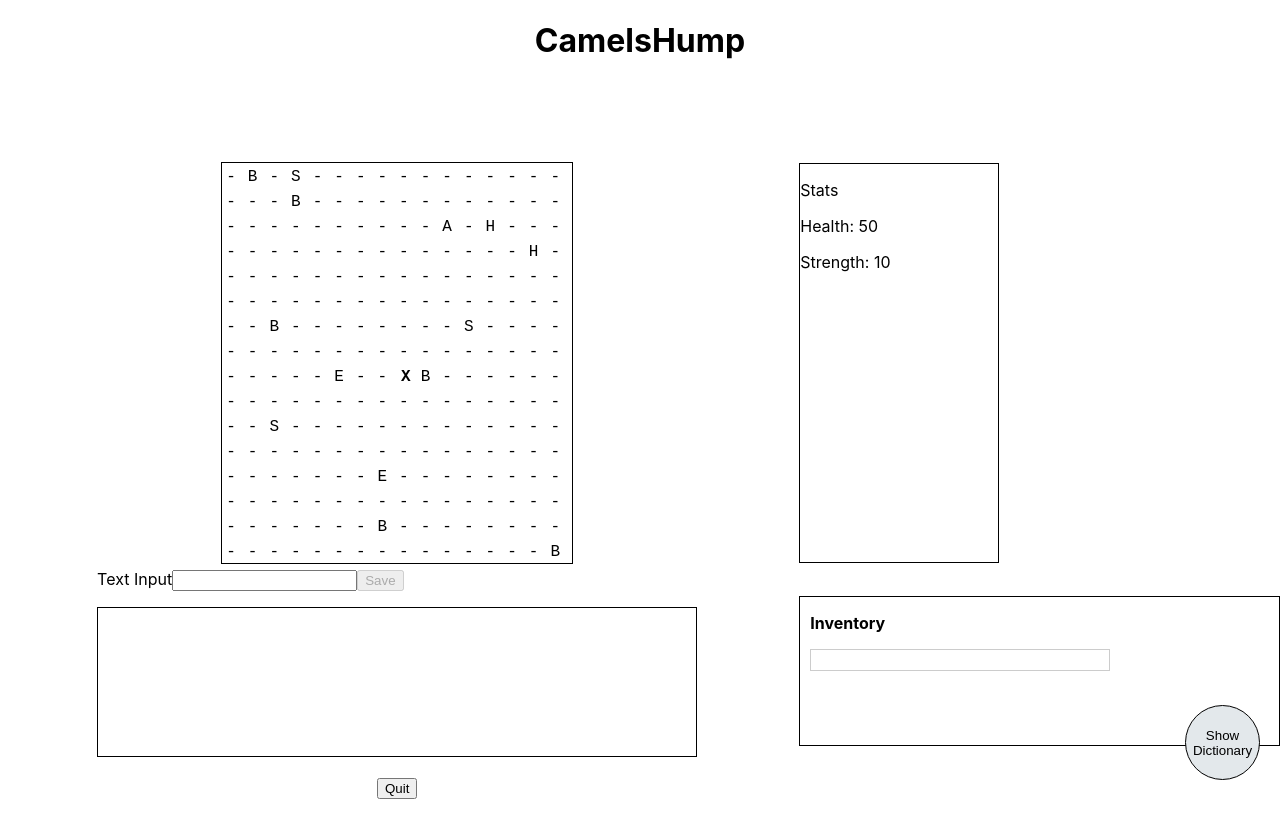
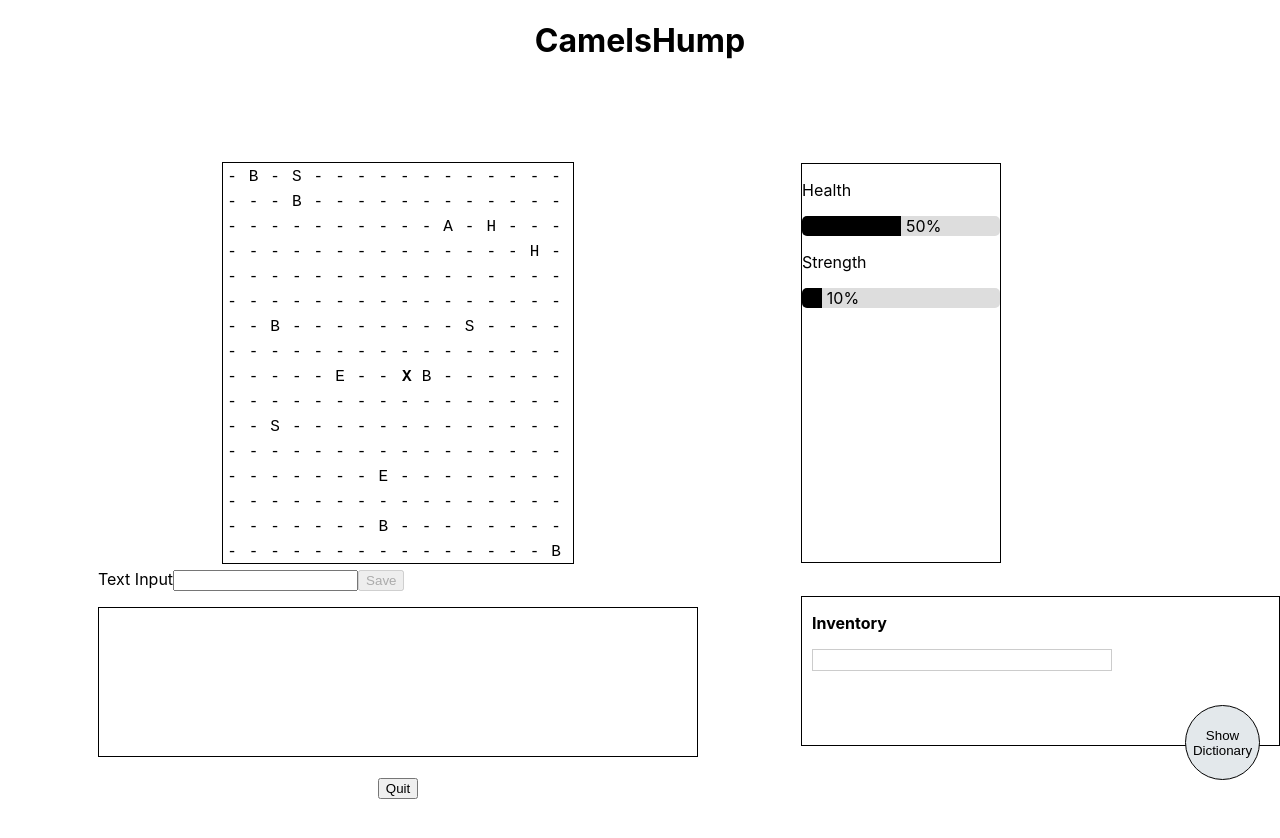
Before and after one commit to csci312a-f23/project-camelshump, a Next.js app: page /play in a window 1280 px wide. Shown: the top 838 px of the page. Built offline with nearby package versions, Linux system fonts and the light colour scheme; what @huggingface/inference would draw is missing.

Commit message:
Chnge the stats container to be a component instead. Woked on making it dynamic, i.e, increase/ decreae according to item picked up or enemy fought. Add some styling too.

```diff
--- /dev/null
+++ b/src/components/Statbar.js
@@ -0,0 +1,23 @@
+import React from "react";
+import PropTypes from "prop-types";
+import styles from "../styles/StatBar.module.css";
+
+export default function StatBar({ label, value, maxValue }) {
+  const percentage = (value / maxValue) * 100;
+
+  return (
+    <div className={styles.statBarContainer}>
+      <p>{label}</p>
+      <div className={styles.statBar}>
+        <div className={styles.barFill} style={{ width: `${percentage}%` }} />
+        <span className={styles.percentageText}>{percentage.toFixed(0)}%</span>
+      </div>
+    </div>
+  );
+}
+
+StatBar.propTypes = {
+  label: PropTypes.string.isRequired,
+  value: PropTypes.number.isRequired,
+  maxValue: PropTypes.number.isRequired,
+};
--- /dev/null
+++ b/src/components/Stats.js
@@ -0,0 +1,62 @@
+// Stats.js
+
+import React, { useState, useEffect } from "react";
+import PropTypes from "prop-types";
+import StatBar from "./Statbar";
+
+export default function Stats({ item, onItemUpdate }) {
+  const [statValues, setStatValues] = useState({
+    health: 50,
+    strength: 10,
+  });
+
+  const updateInventory = (receivedItem) => {
+    switch (receivedItem) {
+      case "H":
+        // Increase health by 1, but make sure it doesn't go above 100
+        setStatValues((prevValues) => ({
+          ...prevValues,
+          health: Math.min(prevValues.health + 1, 100),
+        }));
+        break;
+      case "E":
+        // Reduce health by 1.5, but make sure it doesn't go below 0
+        // Reduce strength by 5 but make sure it doesn't go below 0
+        setStatValues((prevValues) => ({
+          ...prevValues,
+          health: Math.max(prevValues.health - 1.5, 0),
+          strength: Math.max(prevValues.strength - 5, 0),
+        }));
+        break;
+      case "S":
+        // Increase strength by 2
+        setStatValues((prevValues) => ({
+          ...prevValues,
+          strength: Math.min(prevValues.strength + 2, 100),
+        }));
+        break;
+      default:
+        break;
+    }
+  };
+
+  useEffect(() => {
+    if (item) {
+      updateInventory(item);
+    }
+    onItemUpdate();
+    // eslint-disable-next-line react-hooks/exhaustive-deps
+  }, [item]);
+
+  return (
+    <div>
+      <StatBar label="Health" value={statValues.health} maxValue={100} />
+      <StatBar label="Strength" value={statValues.strength} maxValue={100} />
+    </div>
+  );
+}
+
+Stats.propTypes = {
+  item: PropTypes.string.isRequired,
+  onItemUpdate: PropTypes.func.isRequired,
+};
--- a/src/pages/play.js
+++ b/src/pages/play.js
@@ -7,6 +7,7 @@ import React, { useEffect, useState } from "react";
 import MapJSON from "@/components/MapJSON";
 import Inventory from "@/components/Inventory";
 import Dictionary from "@/components/Dictionary";
+import Stats from "@/components/Stats";
 import FightEnemy from "../components/FightEnemy";
 import MapDisplay from "../components/MapDisplay";
 import { Traversal } from "../components/Traversal";
@@ -149,6 +150,7 @@ export default function GameViewer({ className }) {
         2000,
       );
       togglePopup(); // Show the enemy pop-up
+      setItem(itemPressed);
     } else if (itemPressed !== "-") {
       const pickup = itemDictionary[itemPressed];
       setItem(itemPressed); // Passes this to add the new item to the inventory, and call pop-up if item is E
@@ -163,10 +165,8 @@ export default function GameViewer({ className }) {
       setCurrentMap(currentMap);
     }
     // after you collect items/ fight enemy update its value on map to be -
-    if (itemPressed !== "E") {
-      currentMap[position[2]][position[0]][position[1]] = "-"; // how do we do this without mutating props?
-      setCurrentMap(currentMap);
-    }
+    currentMap[position[2]][position[0]][position[1]] = "-"; // how do we do this without mutating props?
+    setCurrentMap(currentMap);
   };
 
   const handleItemUpdate = () => {
@@ -209,10 +209,7 @@ export default function GameViewer({ className }) {
         )}
       </div>
       <div className="statsContainer">
-        <p> Stats </p>
-        <p> Health: 50 </p>
-
-        <p> Strength: 10 </p>
+        <Stats item={item} onItemUpdate={handleItemUpdate} />
       </div>
       <div className="textContainer">
         <TextBox
--- /dev/null
+++ b/src/styles/StatBar.module.css
@@ -0,0 +1,23 @@
+/* StatBar.module.css */
+.statBarContainer {
+  margin-bottom: 10px;
+}
+
+.statBar {
+  background-color: #ddd;
+  height: 20px;
+  border-radius: 5px;
+  overflow: hidden;
+  margin-top: 5px;
+  display: flex;
+  align-items: center;
+}
+
+.barFill {
+  height: 100%;
+  background-color: black;
+}
+
+.percentageText {
+  margin-left: 5px;
+}
```
